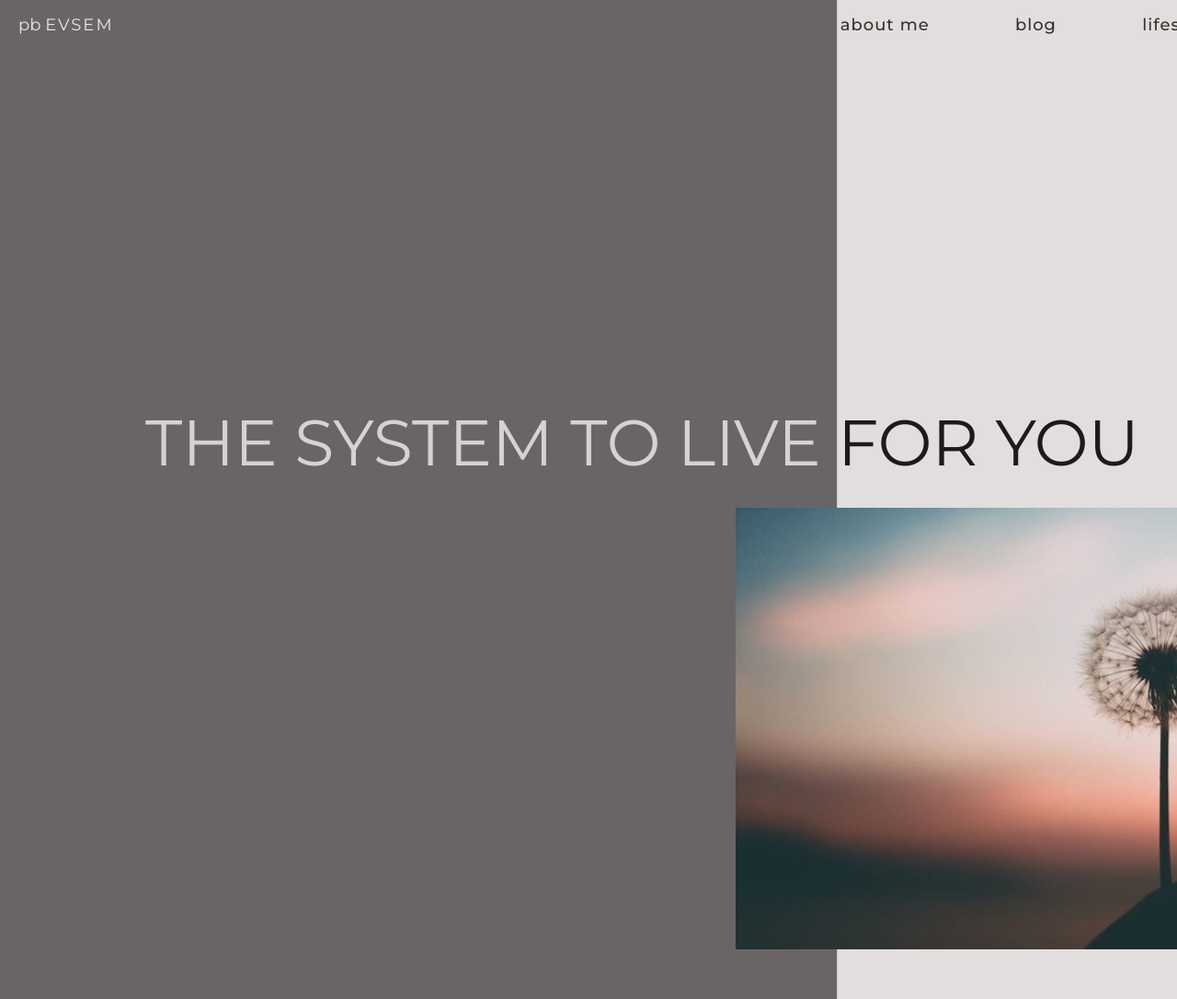
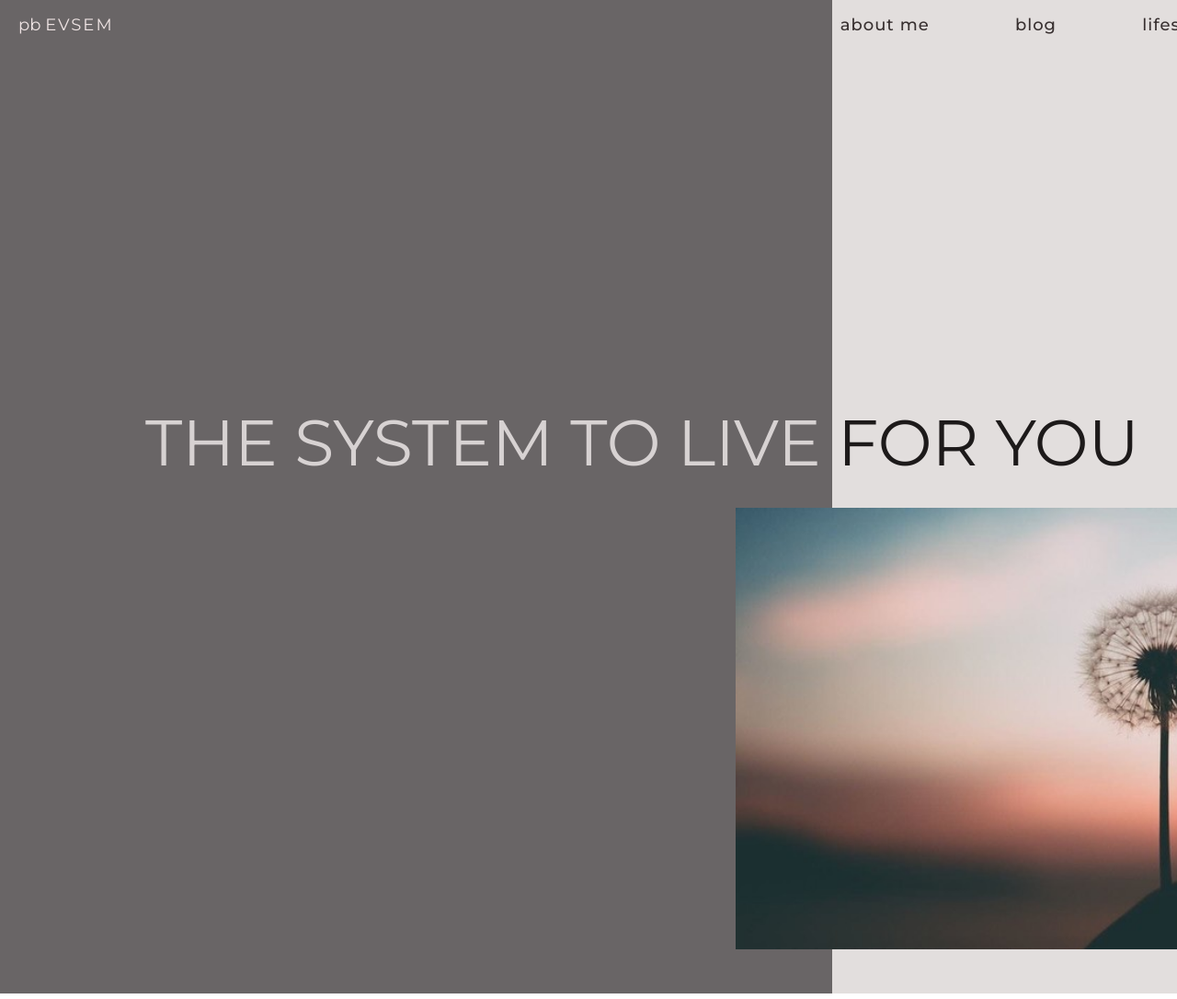
Before and after one commit to evsem/project_3, a website: page index.html in a window 1280 px wide. Shown: the top 1086 px of the page at 92% size. Drawn offline with Linux system fonts and the light colour scheme.

Commit message:
v(full_2)-project_3

```diff
--- a/css/style.css
+++ b/css/style.css
@@ -1,5 +1,5 @@
 body {
-  background: url(../img/main_1.jpg) 0 0 / cover no-repeat;
+  background: url(../img/main_1.jpg) 0 0 / 1920px 1080px no-repeat;
   font-family: 'Montserrat', sans-serif;
   min-width: 1500px;
 }
```
